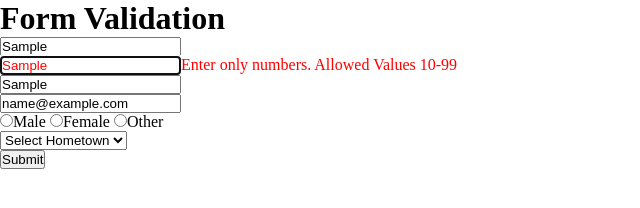
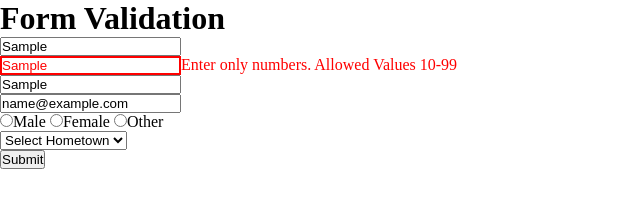
Before and after one commit to rohitjainfsl/JS-Snippets, a plain HTML site: page formValidation/formValidation.html in a window 1280 px wide. Both pictures are taken after typing "Sample", "Sample", "Sample", "name@example.com" into the empty fields and a click on the button "Submit". Shown: the whole page, without its empty margins (0-640 px from the left). Drawn offline with Linux system fonts and the light colour scheme.

Commit message:
form validation css

```diff
--- a/formValidation/formValidation.css
+++ b/formValidation/formValidation.css
@@ -6,7 +6,8 @@
 .err{
   color: red;
 }
-.inputErr{
+.inputErr, .inputErr:focus{
   border: 2px solid red;
   color: red;
+  outline: none;
 }
```
